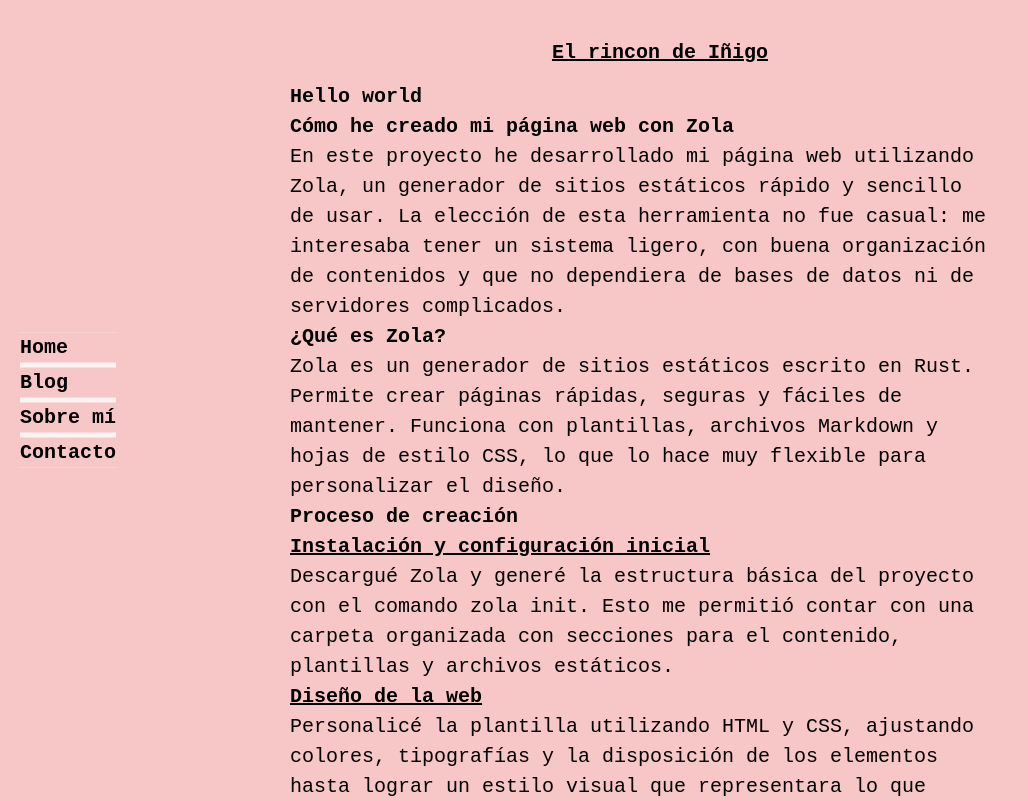
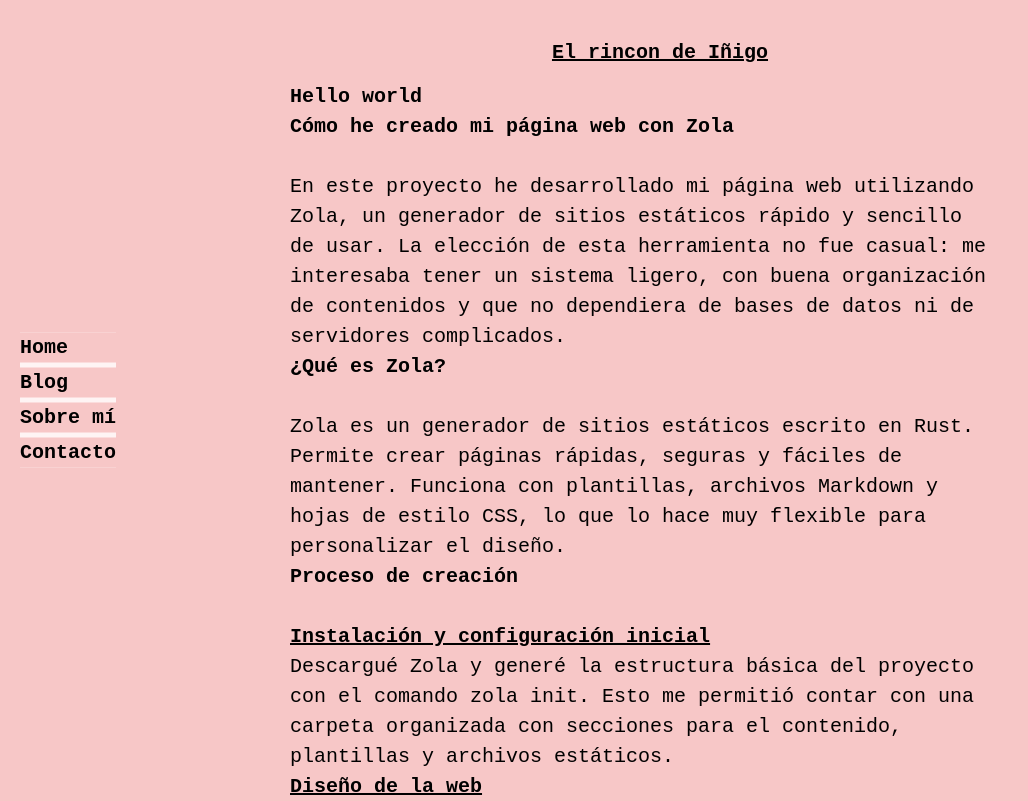
Before and after one commit to inigoelverdin/inigoelverdin.github.io, a plain HTML site: page blog/sostenibilidad/index.html in a window 1280 px wide. Shown: the top 801 px of the page, without its empty margins (0-1028 px from the left). Drawn offline with Linux system fonts and the light colour scheme.

Commit message:
Update index.html

```diff
--- a/blog/sostenibilidad/index.html
+++ b/blog/sostenibilidad/index.html
@@ -28,33 +28,33 @@
   Hello world
 </h1>
 <p class="subtitle"><strong></strong></p>
-<p><h2>Cómo he creado mi página web con Zola</h2>
+<p><h2>Cómo he creado mi página web con Zola</h2><br>
 
 <p>En este proyecto he desarrollado mi página web utilizando Zola, un generador de sitios estáticos rápido y sencillo de usar. La elección de esta herramienta no fue casual: me interesaba tener un sistema ligero, con buena organización de contenidos y que no dependiera de bases de datos ni de servidores complicados.</p>
 
-<h2>¿Qué es Zola?</h2>
+<h2>¿Qué es Zola?</h2><br>
 
 <p>Zola es un generador de sitios estáticos escrito en Rust. Permite crear páginas rápidas, seguras y fáciles de mantener. Funciona con plantillas, archivos Markdown y hojas de estilo CSS, lo que lo hace muy flexible para personalizar el diseño.</p>
 
-<h2>Proceso de creación</h2>
+<h2>Proceso de creación</h2><br>
 
-<strong><u>Instalación y configuración inicial</u></strong>
+<strong><u>Instalación y configuración inicial</u></strong><br>
 <p>Descargué Zola y generé la estructura básica del proyecto con el comando zola init. Esto me permitió contar con una carpeta organizada con secciones para el contenido, plantillas y archivos estáticos.</p>
 
-<strong><u>Diseño de la web</u></strong>
+<strong><u>Diseño de la web</u></strong><br>
 <p>Personalicé la plantilla utilizando HTML y CSS, ajustando colores, tipografías y la disposición de los elementos hasta lograr un estilo visual que representara lo que quería transmitir.</p>
 
-<strong><u>Creación de contenido</u></strong>
+<strong><u>Creación de contenido</u></strong><br>
 <p>Escribí los apartados en formato Markdown, lo que hizo más fácil centrarse en el contenido sin preocuparme de la maquetación. Zola convierte automáticamente estos archivos en páginas HTML.</p>
 
-<strong><u>Pruebas y servidor local</u></strong>
+<strong><u>Pruebas y servidor local</u></strong><br>
 <p>Gracias al comando zola serve, pude visualizar mi web en un servidor local e ir probando los cambios en tiempo real.</p>
 
-<strong><u>Generación del sitio final</u></strong>
+<strong><u>Generación del sitio final</u></strong><br>
 <p>Con zola build generé la versión estática definitiva del proyecto, lista para ser desplegada en cualquier servidor o servicio de hosting.</p>
 
 
-<h2>Conclusiones</h2>
+<h2>Conclusiones</h2><br>
 
 <p>Trabajar con Zola me permitió aprender cómo se estructuran las páginas estáticas y cómo personalizarlas mediante plantillas y estilos propios. Además, la rapidez y simplicidad de Zola facilitaron mucho el desarrollo, logrando una página ligera, fácil de mantener y con un diseño adaptado a mis necesidades.</p>
 
```
